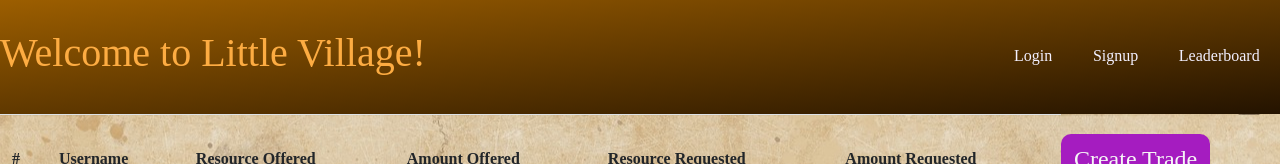
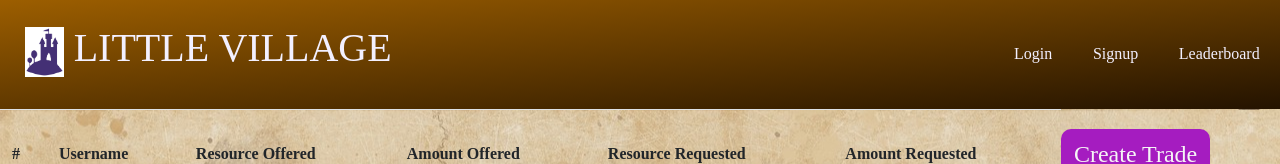
Before and after one commit to asantercureton/little-village, a React (Create React App) app in the folder client/: page /tradeboard in a window 1280 px wide. Shown: the top 164 px of the page. Built offline with nearby package versions, Linux system fonts and the light colour scheme; no server answers; a web font is replaced by a local one.

Commit message:
navbar flex and added PLACEHOLDER icon

```diff
--- a/client/src/components/Header/index.js
+++ b/client/src/components/Header/index.js
@@ -1,13 +1,14 @@
 import React from 'react';
 import { Link } from 'react-router-dom';
 import Navbar from '../Navbar';
+import image from '../../img/icon.jpg';
 
 const Header = () => {
   return (
     <header>
       <div>
         <Link to="/">
-          <h1>Welcome to Little Village!</h1>
+          <h1><img className="img" src={image} />  LITTLE VILLAGE</h1>
         </Link>
       </div>
       <div>
--- a/client/src/components/Navbar/index.js
+++ b/client/src/components/Navbar/index.js
@@ -1,5 +1,6 @@
 import React from 'react';
 import { Link } from 'react-router-dom';
+import '../../../src/index.css'
 
 import Auth from '../../utils/auth';
 
@@ -11,42 +12,41 @@ function Navbar() {
 
   if (Auth.loggedIn()) {
     return (
-      <>
-      <Link to="/me">
+      <nav className ="header nav">
+      <Link to="/me" >
           {Auth.getProfile().data.username}'s profile
         </Link>
 
-      <Link to="/leaderboard">
+      <Link to="/leaderboard" >
           Leaderboard
         </Link>
 
-      <Link to="/tradeboard">
+      <Link to="/tradeboard" >
           Tradeboard
         </Link>
 
       <button onClick={logout}>
           Logout
         </button>
-      </>
+      </nav>
     );
   }
   // If logged out show login controls
   return (
-    <>
-
-    <Link to="/login">
+    <nav className ="header nav ">
+    <Link to="/login" >
           Login
         </Link>
 
-    <Link to="/signup">
+    <Link to="/signup" >
           Signup
         </Link>
 
-    <Link to="/leaderboard">
+    <Link to="/leaderboard" >
           Leaderboard
         </Link>
 
-    </>
+    </nav>
   )
 }
 
--- a/client/src/index.css
+++ b/client/src/index.css
@@ -44,6 +44,9 @@ header {
   display: flex;
   justify-content: space-between;
   align-items: center;
+  flex-wrap: wrap;
+  padding-left: 25px;
+
 }
 
 header a {
@@ -66,9 +69,8 @@ header h1:hover {
   cursor: pointer;
 }
 
-.nav {
-  display: flex;
-  justify-content: space-between;
+.img{
+  max-height: 50px;
 }
 
 .form-label {
@@ -89,6 +91,8 @@ header h1:hover {
   background-color: rgba(243, 171, 16, 0.911);
   color: var(--brown);
   background-image: url("../src/img/leaderboard.jpg");
+  flex-shrink: inherit;
+
 }
 
 .play-btn {
```
Also changed, not shown: client/src/img/icon.jpg (added).
